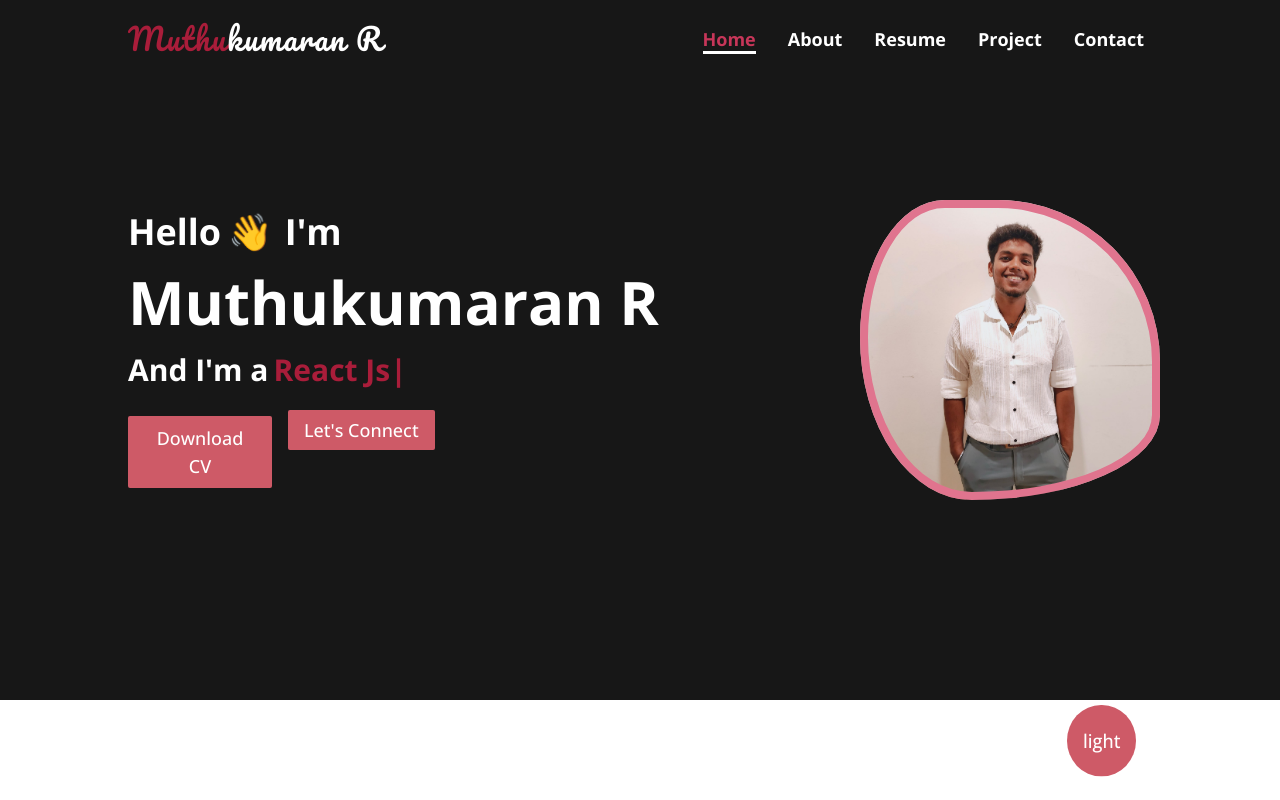
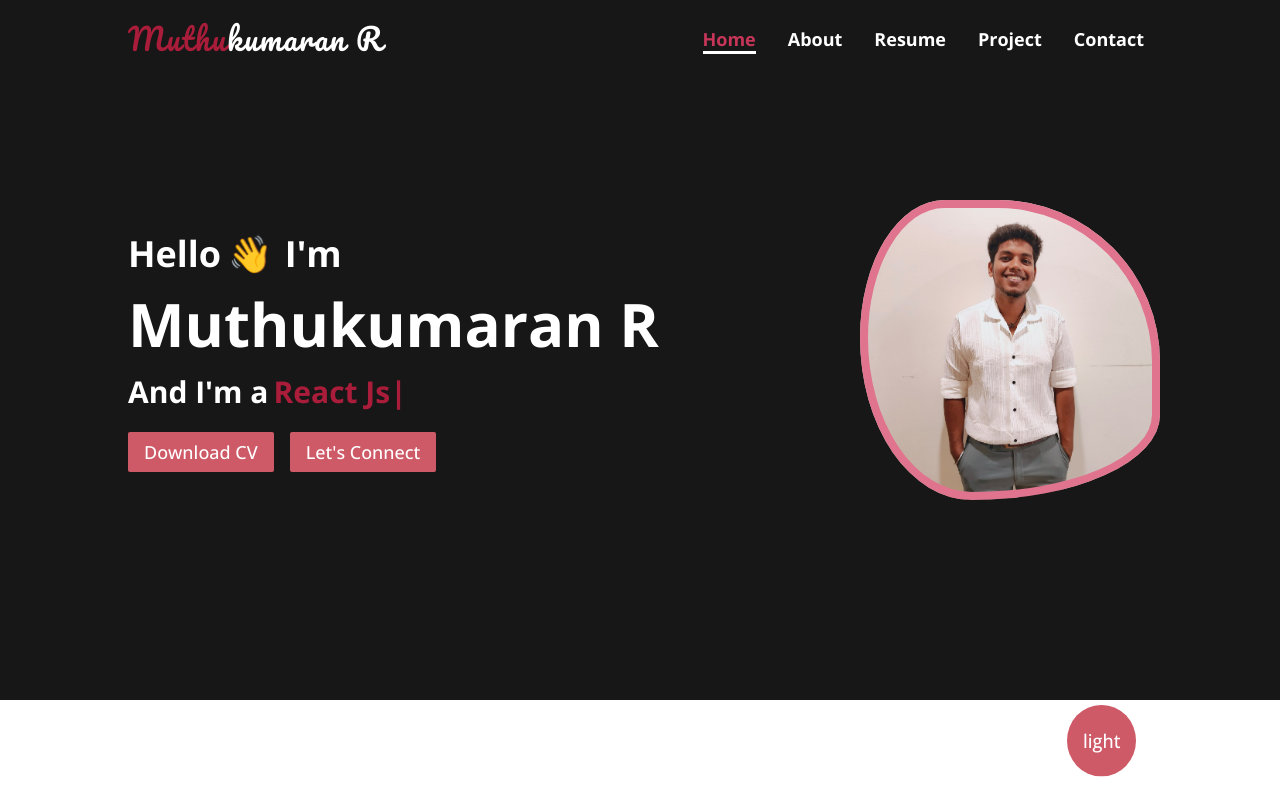
Before and after one commit to muthu050700/Muthukumaran-R-Protfolio, a React (Vite) app: page / in a window 1280 px wide. Built offline with nearby package versions, Linux system fonts and the light colour scheme; a web font is replaced by a local one.

Commit message:
checking

```diff
--- a/src/Components/Home.jsx
+++ b/src/Components/Home.jsx
@@ -38,12 +38,13 @@ const Home = ({ handleDarkMode, theme }) => {
           </div>
           <div className="flex flex-col gap-7 mt-2  md:flex-row md:gap-4 text-lg font-medium text-white">
             <div>
-              <button
-                onClick={window.open("./assets/CV_2023051911551980.pdf")}
+              <a
+                href="./assets/CV_2023051911551980.pdf"
+                download
                 className=" bg-[#CE5A67] hover:bg-[#C73659] w-36 py-2 px-4 rounded-sm  "
               >
                 Download CV
-              </button>
+              </a>
             </div>
             <div>
               <Link
```
